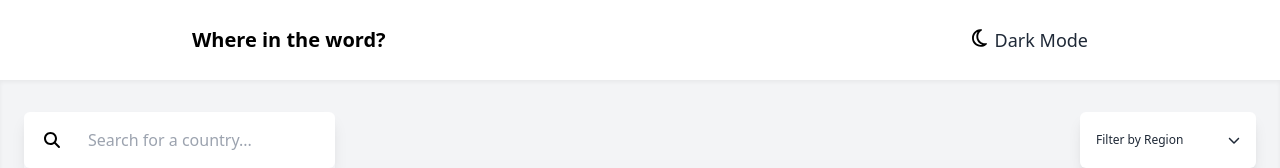
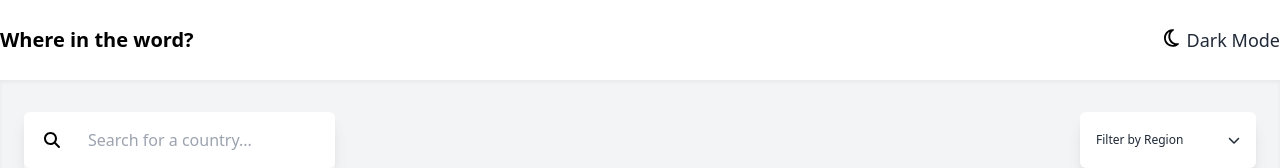
Before and after one commit to ericseparovic/rest-api-countries-es, a React (Vite) app: page / in a window 1280 px wide. Shown: the top 168 px of the page. Built offline with nearby package versions, Linux system fonts and the light colour scheme; no server answers.

Commit message:
Delete max width header: ;

```diff
--- a/src/components/Header.jsx
+++ b/src/components/Header.jsx
@@ -9,7 +9,7 @@ function Header() {
 
 	return (
 		<>
-			<header className='container mx-auto max-w-4xl lg:px-0 px-6'>
+			<header className='container mx-auto  lg:px-0 px-6'>
 				<div className='w-full flex justify-between h-20 items-center'>
 					<h1 className='font-bold md:text-xl text-sm'>Where in the word?</h1>
 					<div className='flex item-center gap-2'>
```
